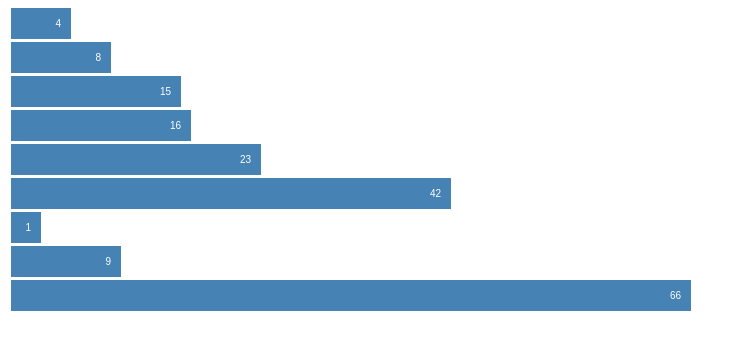
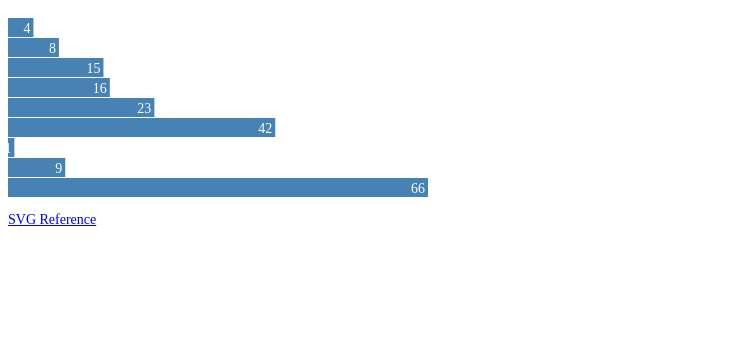
Before and after one commit to Floresj4/D3js, a plain HTML site: page index.html in a window 1280 px wide. Shown: the whole page, without its empty margins (0-746 px from the left). Drawn offline with nearby package versions, Linux system fonts and the light colour scheme.

Commit message:
updating to produce SVG

```diff
--- a/index.html
+++ b/index.html
@@ -6,25 +6,30 @@
 	<script src="http://d3js.org/d3.v3.min.js" charset="utf-8"></script>
 	<script src='./scripts/demo.js'></script>
 	<style type='text/css'>
-		.chart div {
-			font: 10px sans-serif;
-			background-color: steelblue;
-			text-align: right;
-			padding: 10px;
-			margin: 3px;
-			color: white;
+		body {
+			font-size: 14px;
+			font-family: Verdana sans-serif;
+		}
+		.chart { padding:10px 0; }
+		.chart rect { fill: steelblue; }
+		.chart text {
+			fill: white;
+			front: 10px sans-serif;
+			text-anchor: end;
 		}
 	</style>
 	<script type='text/javascript'>
 		window.onload=function() {
-			my_code();
+			svg_build();
 		};
 	</script>
 </head>
 <body>
 
-	<div class='chart'>
+	<div>
+		<svg class='chart'></svg>
 	</div>
 
+	<a href='https://developer.mozilla.org/en-US/docs/Web/SVG'>SVG Reference</a>
 </body>
 </html>
--- a/scripts/demo.js
+++ b/scripts/demo.js
@@ -1,6 +1,6 @@
 var data = [4, 8, 15, 16, 23, 42, 1, 9, 66];
 
-function my_code(){
+function html_build(){
 	var linearScale = d3.scale.linear()
 		.domain([0, d3.max(data)])
 		.range([0, 660]);
@@ -12,3 +12,35 @@ function my_code(){
 		.style("width", function(d) { return linearScale(d) + "px"; })
 		.text(function(d) { return d; });
 }
+
+function svg_build() {
+	var width = 420;
+	var barHeight = 20;
+
+	var linearScale = d3.scale.linear()
+		.domain([0, d3.max(data)])
+		.range([0, width]);
+
+	var chart = d3.select(".chart")
+		.attr("width", width)
+		.attr("height", barHeight * data.length);
+
+	var bar = chart.selectAll("g")
+		.data(data)
+		.enter().append("g")
+		.attr("transform", function(d, i) {
+			return "translate(0, " + i * barHeight + ")";
+		});
+
+	bar.append("rect")
+		.attr("width", linearScale)
+		.attr("height", barHeight - 1);
+
+	bar.append("text")
+		.attr("x", function(d) {
+			return linearScale(d) - 3;
+		})
+		.attr("y", barHeight / 2)
+		.attr("dy", ".35em")
+		.text(function(d) { return d; });
+}
```
